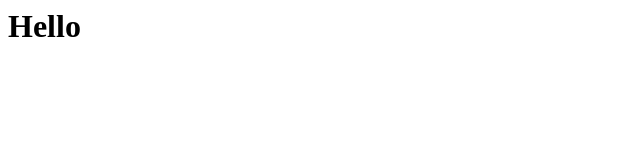
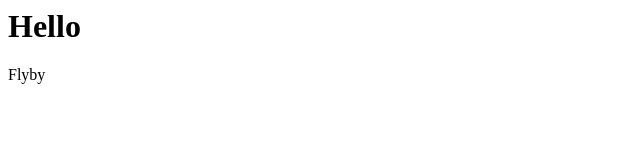
Before and after one commit to siki4946/git_tutorial, a plain HTML site: page index.html in a window 1280 px wide. Shown: the full height of the page, 0-640 px from the left. Drawn offline with Linux system fonts and the light colour scheme.

```diff
--- a/index.html
+++ b/index.html
@@ -1 +1,2 @@
 <h1>Hello</h1>
+<p>Flyby</p>
```
